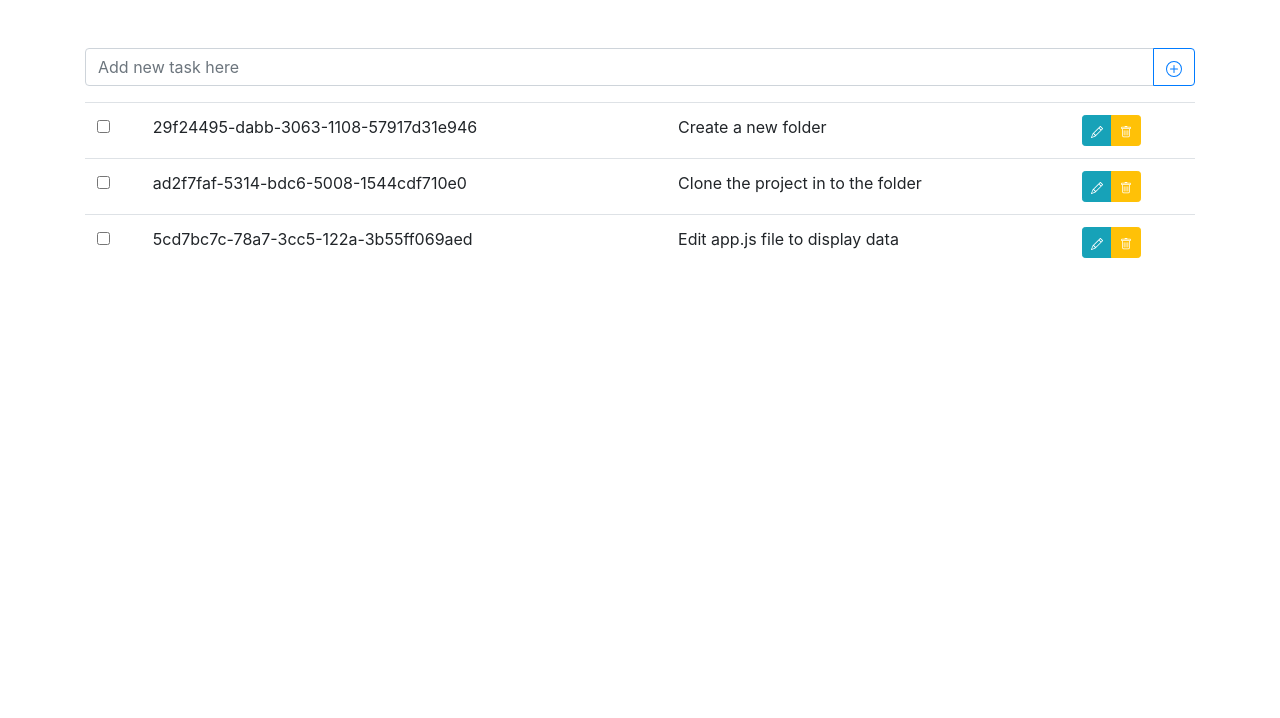
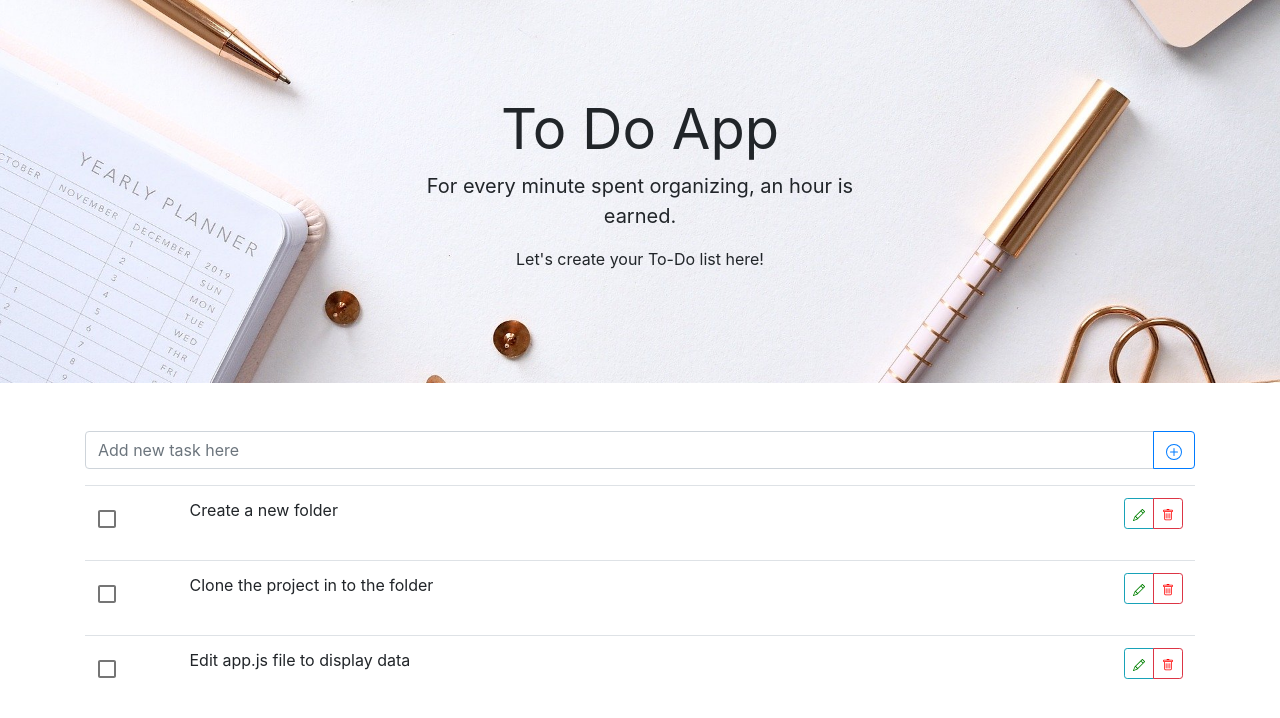
Before and after one commit to ThamalDilanka/ToDoApp, a React (Create React App) app: page / in a window 1280 px wide. Shown: the top 718 px of the page. Built offline with nearby package versions, Linux system fonts and the light colour scheme.

Commit message:
Styled and organized the code

```diff
--- a/package.json
+++ b/package.json
@@ -3,6 +3,7 @@
   "version": "0.1.0",
   "private": true,
   "dependencies": {
+    "@material-ui/core": "^4.9.8",
     "@testing-library/jest-dom": "^4.2.4",
     "@testing-library/react": "^9.5.0",
     "@testing-library/user-event": "^7.2.1",
--- a/src/App.js
+++ b/src/App.js
@@ -2,6 +2,7 @@ import React, { Component } from 'react';
 import './App.css';
 import ToDoTasks from './components/ToDoTasks';
 import ToDoInput from './components/ToDoInput';
+import Header from './components/Header';
 import SweetAlert from 'react-bootstrap-sweetalert';
 import uuid from 'react-uuid';
 
@@ -27,31 +28,36 @@ class App extends Component {
 		toDoInput: '',
 		toDoUpdateId: -1,
 		toDoDeleteId: -1,
-		showUpdateAlert: false,
 		showDeleteAlert: false
 	};
 
 	// Toggle completed
 	markComplete = id => {
-
 		const checkedTask = this.state.toDoTasks.find(
 			toDoTask => toDoTask.id === id
 		);
 
 		checkedTask.completed = !checkedTask.completed;
 
-		if(checkedTask.completed) {
+		if (checkedTask.completed) {
 			this.setState({
 				toDoTasks: [
-					...this.state.toDoTasks.filter(toDoTask => toDoTask.id !== id), checkedTask
+					...this.state.toDoTasks.filter(
+						toDoTask => toDoTask.id !== id
+					),
+					checkedTask
 				]
 			});
 		} else {
 			this.setState({
-				toDoTasks: [checkedTask, ...this.state.toDoTasks.filter(toDoTask => toDoTask.id !== id)]
-			})
+				toDoTasks: [
+					checkedTask,
+					...this.state.toDoTasks.filter(
+						toDoTask => toDoTask.id !== id
+					)
+				]
+			});
 		}
-
 	};
 
 	confirmDelete = id => {
@@ -108,14 +114,6 @@ class App extends Component {
 
 	// Update
 	updateTaskHandler = id => {
-		if (
-			this.state.toDoTasks.find(toDoTask => toDoTask.id === id).completed
-		) {
-			this.setState({
-				showUpdateAlert: true
-			});
-		}
-
 		this.setState({
 			toDoInput: this.state.toDoTasks.find(toDoTask => toDoTask.id === id)
 				.task,
@@ -131,20 +129,33 @@ class App extends Component {
 		this.setState({ toDoInput: '', toDoUpdateId: -1 });
 	};
 
+	onResetTaskHandler = () => {
+		console.log('object');
+		this.setState({
+			toDoUpdateId: -1,
+			toDoInput: ''
+		});
+	};
+
 	render() {
 		return (
+			<div>
+				<Header />
 				<div className='container mt-5'>
 					<ToDoInput
 						addToDoTask={this.addToDoTask}
 						onSubmit={this.onSubmitHandler}
 						toDoInput={this.state.toDoInput}
 						onChange={this.onChangeHandler}
+						toDoUpdateId={this.state.toDoUpdateId}
 					/>
 					<ToDoTasks
 						toDoTasks={this.state.toDoTasks}
 						markComplete={this.markComplete}
 						deleteTask={this.confirmDelete}
 						updateTask={this.updateTaskHandler}
+						toDoUpdateId={this.state.toDoUpdateId}
+						onResetTask={this.onResetTaskHandler}
 					/>
 
 					{this.state.showDeleteAlert ? (
@@ -163,17 +174,7 @@ class App extends Component {
 							You will not be able to recover this action!
 						</SweetAlert>
 					) : null}
-
-				{this.state.showUpdateAlert ? (
-					<SweetAlert
-						title='This task has already completed!'
-						onConfirm={() => {
-							this.setState({ showUpdateAlert: false });
-						}}
-					>
-						You can't update completed tasks
-					</SweetAlert>
-				) : null}
+				</div>
 			</div>
 		);
 	}
--- /dev/null
+++ b/src/components/Header.js
@@ -0,0 +1,33 @@
+import React, { Component } from 'react';
+import Background from '../assets/background.jpg';
+
+class Header extends Component {
+	render() {
+		return (
+			<React.Fragment>
+				{/* <img
+					src={Background}
+					className='mb-5'
+					style={{ width: '100%', height: '200px' }}
+				/> */}
+				<div class='position-relative overflow-hidden  text-center bg-warning' style={{
+                    backgroundImage:  `url(${Background})`, backgroundPosition: 'center', backgroundSize: 'cover'
+                }}>
+					<div class='col-md-5 p-lg-5 mx-auto my-5'>
+						<h1 class='display-4 font-weight-normal'>
+							To Do App
+						</h1>
+                        <p class='lead font-weight-normal'>
+                            For every minute spent organizing, an hour is earned.
+						</p>
+						<p>
+                            Let's create your To-Do list here!
+						</p>
+					</div>
+				</div>
+			</React.Fragment>
+		);
+	}
+}
+
+export default Header;
--- a/src/components/ToDoInput.js
+++ b/src/components/ToDoInput.js
@@ -1,5 +1,6 @@
 import React, { Component } from 'react';
-import { PlusCircle } from 'react-bootstrap-icons';
+import { PlusCircle, Bookmark } from 'react-bootstrap-icons';
+
 
 class ToDoInput extends Component {
 
@@ -22,7 +23,10 @@ class ToDoInput extends Component {
 							className='btn btn-outline-primary'
 							type='submit'
 						>
-							<PlusCircle />
+							{
+								this.props.toDoUpdateId === -1 ? <PlusCircle /> : <Bookmark />
+							}
+
 						</button>
 					</div>
 				</div>
--- a/src/components/ToDoTask.js
+++ b/src/components/ToDoTask.js
@@ -1,6 +1,9 @@
 import React, { Component } from 'react';
 import PropTypes from 'prop-types';
-import { Pencil, Trash } from 'react-bootstrap-icons';
+import { Pencil, Trash, ArrowCounterclockwise } from 'react-bootstrap-icons';
+import '../components/component.css';
+import Checkbox from '@material-ui/core/Checkbox';
+import FormControlLabel from '@material-ui/core/FormControlLabel';
 
 class ToDoTask extends Component {
 	getStyle = () => {
@@ -19,35 +22,69 @@ class ToDoTask extends Component {
 		const { id, task } = this.props.toDoTask;
 		return (
 			<React.Fragment>
-				<tr>
-					<td>
-						<input
-							type='checkbox'
-							onChange={this.props.markComplete.bind(this, id)}
+				<tr className="d-flex">
+					<td className="col-1">
+						<FormControlLabel
+							control={
+								<Checkbox
+								checked={this.props.toDoTask.completed}
+								onChange={this.props.markComplete.bind(this, id)}
+								name="checkedB"
+								color="primary"
+							  />
+							}
 						/>
 					</td>
-					<td>{this.props.toDoTask.id}</td>
-					<td style={this.getStyle()}>{task}</td>
-					<td>
+					<td className="col-8" style={this.getStyle()}>{task}</td>
+					<td className="col-3 text-right">
 						<div
 							className='btn-group btn-group-sm'
 							role='group'
 							aria-label='Basic example'
 						>
-							<button
-								type='button'
-								className='btn btn-info'
-								onClick={this.props.updateTask.bind(this, id)}
-							>
-								<Pencil color='white' size={12} />
-							</button>
+							{this.props.toDoTask.completed ? (
+								<button
+									type='button'
+									className='btn btn-outline-info'
+									disabled
+									onClick={this.props.updateTask.bind(
+										this,
+										id
+									)}
+								>
+									<Pencil color='green' size={12} />
+								</button>
+							) : this.props.toDoUpdateId !==
+							  this.props.toDoTask.id ? (
+								<button
+									type='button'
+									className='btn btn-outline-info'
+									onClick={this.props.updateTask.bind(
+										this,
+										id
+									)}
+								>
+									<Pencil color='green' size={12} />
+								</button>
+							) : (
+								<button
+									type='button'
+									className='btn btn-outline-info'
+									onClick={this.props.onResetTask}
+								>
+									<ArrowCounterclockwise
+										color='green'
+										size={12}
+									/>
+								</button>
+							)}
 
 							<button
 								type='button'
-								className='btn btn-warning'
+								className='btn btn-outline-danger'
 								onClick={this.props.deleteTask.bind(this, id)}
 							>
-								<Trash color='white' size={12} />
+								<Trash color='red' size={12} />
 							</button>
 						</div>
 					</td>
--- a/src/components/ToDoTasks.js
+++ b/src/components/ToDoTasks.js
@@ -17,6 +17,8 @@ class ToDoTasks extends Component {
 							markComplete={this.props.markComplete}
 							deleteTask={this.props.deleteTask}
 							updateTask={this.props.updateTask}
+							toDoUpdateId={this.props.toDoUpdateId}
+							onResetTask={this.props.onResetTask}
 						/>
 					))}
 				</tbody>
```
Also changed, not shown: src/assets/background.jpg (added), src/components/component.css (added), 1 other file (tests, documents, lock files or other folders). Lines whose indentation alone changed are shown as unchanged.
